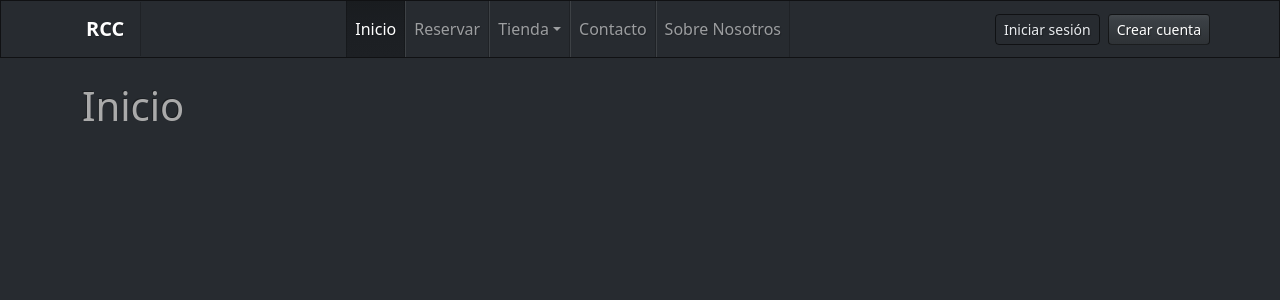
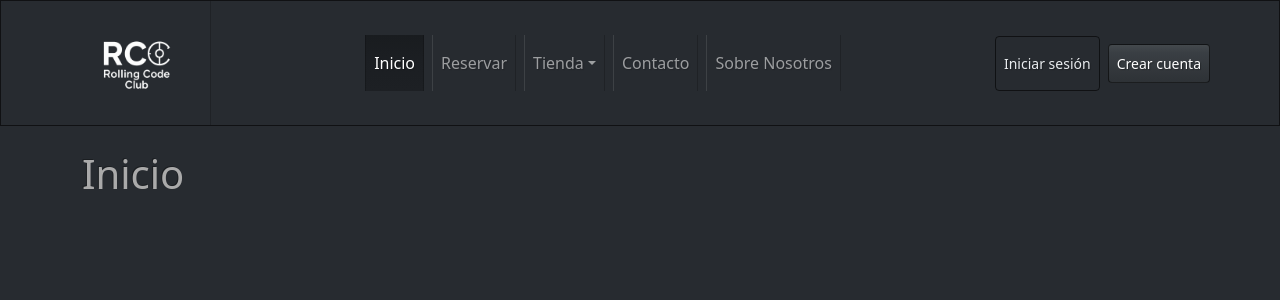
Before and after one commit to ximebarrientos/rollingCodeClub, a React (Vite) app: page / in a window 1280 px wide. Shown: the top 300 px of the page. Built offline with nearby package versions, Linux system fonts and the light colour scheme.

Commit message:
Agregue la imagen del logo al navbar y le agregue algunas clases a los botones

```diff
--- a/src/components/shared/Menu.jsx
+++ b/src/components/shared/Menu.jsx
@@ -6,8 +6,8 @@ export default function Menu() {
       <div className="container">
 
         <NavLink to="/" className="navbar-brand d-flex align-items-center gap-2">
-          {/* imagen aqui*/}
-          <span className="fw-bold">RCC</span>
+          <img src="/logopngblanco.png" alt="Logo Rolling Code Club" height="100" />
+          <span className="fw-bold"></span>
         </NavLink>
 
         <button
@@ -24,7 +24,7 @@ export default function Menu() {
 
         <div className="collapse navbar-collapse" id="mainNavbar">
 
-          <ul className="navbar-nav mx-lg-auto mb-2 mb-lg-0">
+          <ul className="navbar-nav mx-lg-auto mb-2 mb-lg-0 gap-2">
             <li className="nav-item">
               <NavLink to="/" end className={({isActive}) => `nav-link${isActive ? ' active' : ''}`}>
                 Inicio
@@ -76,8 +76,8 @@ export default function Menu() {
           </ul>
 
           <div className="d-flex align-items-center gap-2">
-            <NavLink to="/login" className="btn btn-outline-light btn-sm">Iniciar sesión</NavLink>
-            <NavLink to="/crear-cuenta" className="btn btn-primary btn-sm">Crear cuenta</NavLink>
+            <NavLink to="/login" className="btn btn-outline-light btn-sm py-3">Iniciar sesión</NavLink>
+            <NavLink to="/crear-cuenta" className="btn btn-primary btn-sm py-2">Crear cuenta</NavLink>
           </div>
         </div>
       </div>
```
Also changed, not shown: public/logopngblanco.png (added).
